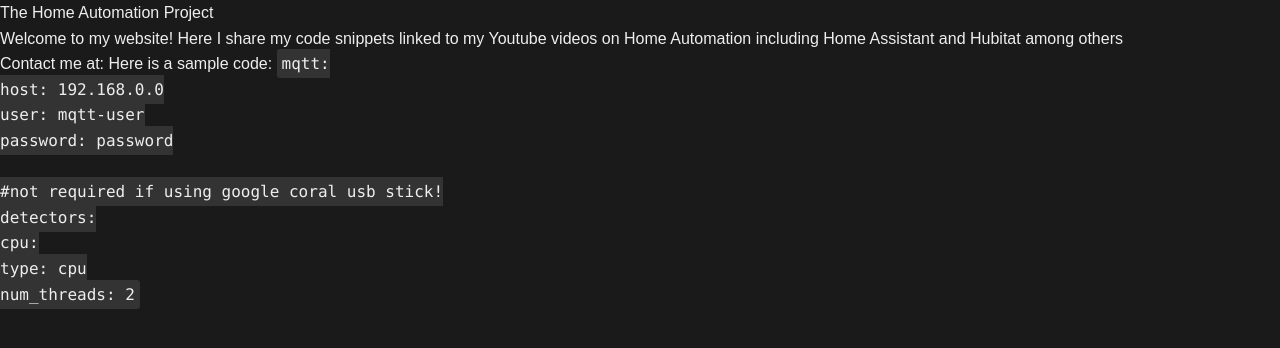
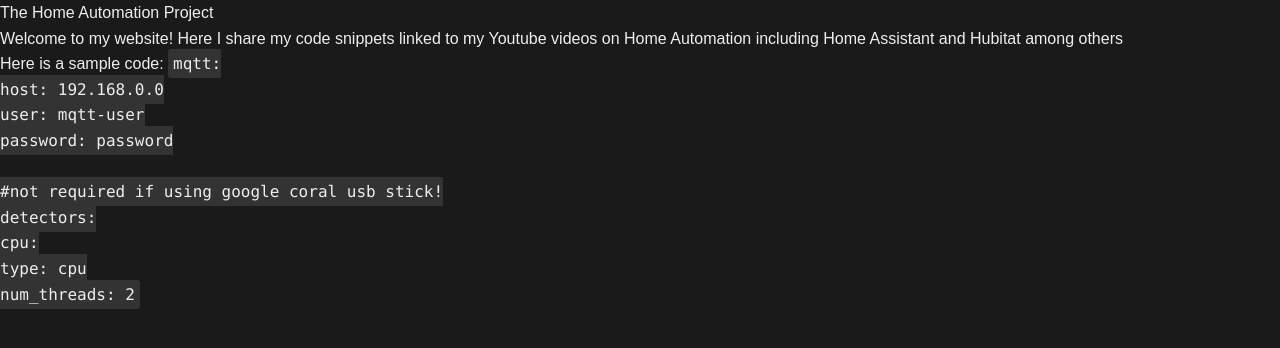
Before and after one commit to ozsmarthome/thehomeautomationproject, a plain HTML site: page index.html in a window 1280 px wide. Drawn offline with Linux system fonts and the light colour scheme.

Commit message:
removed a line

```diff
--- a/index.html
+++ b/index.html
@@ -8,7 +8,6 @@
         <p>
             Welcome to my website! Here I share my code snippets linked to my Youtube videos on Home Automation including Home Assistant and Hubitat among others
         </p>
-        Contact me at:
 
         Here is a sample code:
         <code>
```
